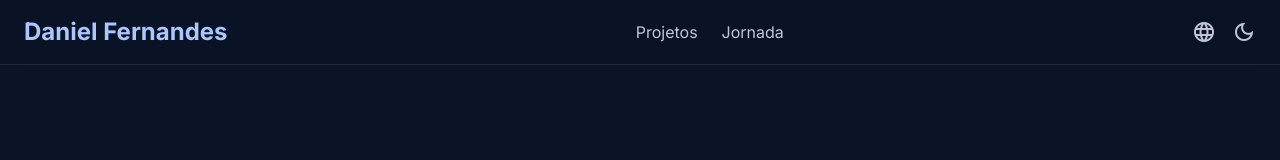
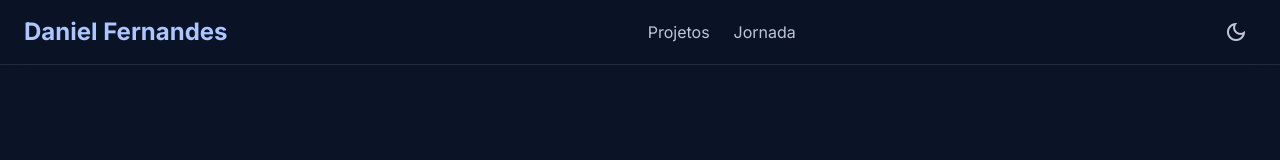
Before and after one commit to DanielFernandes-dev/portifolio, a Next.js app: page / in a window 1280 px wide. Shown: the top 160 px of the page. Built offline with nearby package versions, Linux system fonts and the light colour scheme.

Commit message:
Corrige botões da navbar: smooth scroll nos links e toggle dark mode funcional

```diff
--- a/app/components/Navbar.tsx
+++ b/app/components/Navbar.tsx
@@ -1,4 +1,6 @@
-import Link from "next/link"
+"use client"
+
+import { useEffect, useState } from "react"
 
 const navLinks = [
   { href: "#projects", label: "Projetos" },
@@ -6,27 +8,34 @@ const navLinks = [
 ]
 
 export default function Navbar() {
+  const [dark, setDark] = useState(true)
+
+  useEffect(() => {
+    document.documentElement.classList.toggle("dark", dark)
+  }, [dark])
+
   return (
     <nav className="fixed top-0 w-full z-50 bg-background/70 backdrop-blur-md border-b border-white/10">
       <div className="flex justify-between items-center max-w-[1280px] mx-auto px-gutter h-16">
         <span className="text-headline-md font-bold text-primary">Daniel Fernandes</span>
         <div className="hidden md:flex gap-6 items-center">
           {navLinks.map((link) => (
-            <Link
+            <a
               key={link.href}
               href={link.href}
               className="text-on-surface-variant font-body-base hover:text-primary transition-colors duration-200"
             >
               {link.label}
-            </Link>
+            </a>
           ))}
         </div>
-        <div className="flex items-center gap-4">
-          <button className="material-symbols-outlined text-on-surface-variant hover:text-primary transition-colors" aria-label="Language">
-            language
-          </button>
-          <button className="material-symbols-outlined text-on-surface-variant hover:text-primary transition-colors" aria-label="Dark mode">
-            dark_mode
+        <div className="flex items-center gap-2">
+          <button
+            onClick={() => setDark((prev) => !prev)}
+            className="material-symbols-outlined p-2 rounded-lg text-on-surface-variant hover:text-primary hover:bg-surface-container-high transition-all"
+            aria-label="Alternar tema"
+          >
+            {dark ? "dark_mode" : "light_mode"}
           </button>
         </div>
       </div>
```
